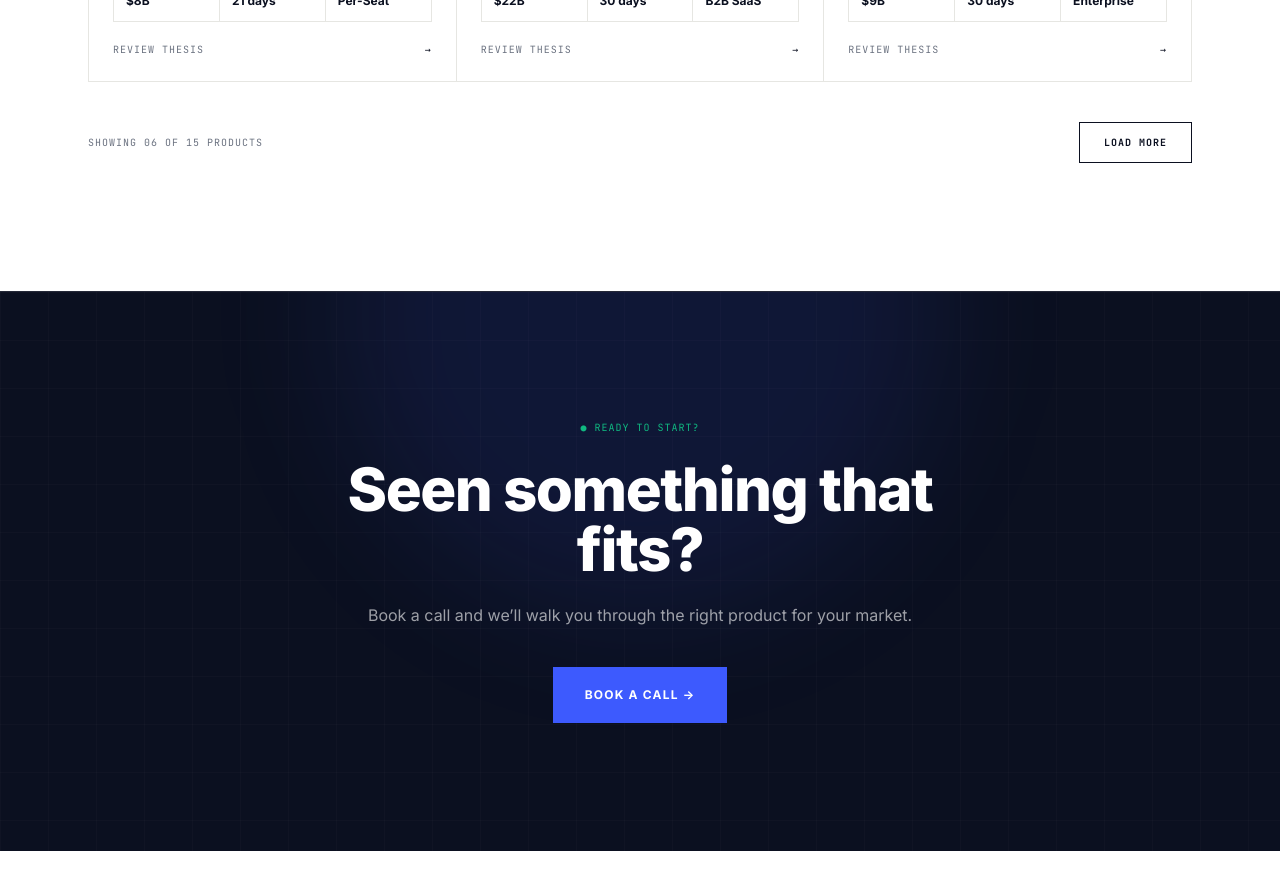
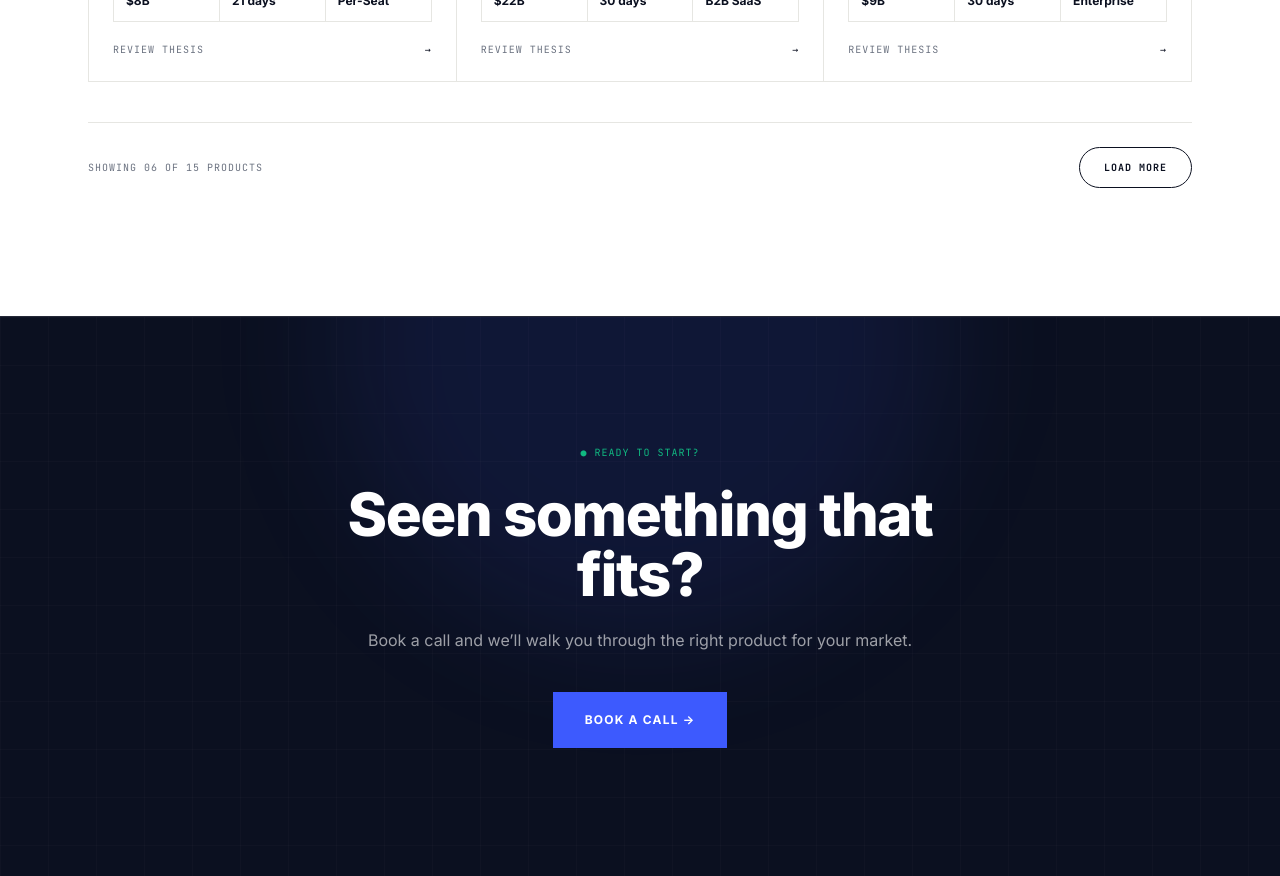
Before and after one commit to sparkai-core/spark-ventures-wireframe, a Next.js app: page /products in a window 1280 px wide. Shown: the part 960-1836 px from the top of the page. Before the commit the page ends 1811 px from the top, so only its background shows below. Built offline with nearby package versions, Linux system fonts and the light colour scheme.

Commit message:
changes in product grid

```diff
--- a/components/Marketplace.tsx
+++ b/components/Marketplace.tsx
@@ -136,14 +136,14 @@ export default function Marketplace() {
             })}
           </div>
 
-          <div className="mt-10 flex flex-col md:flex-row items-center justify-between gap-4">
+          <div className="mt-10 pt-6 border-t border-line flex flex-col md:flex-row items-center justify-between gap-4">
             <span className="font-mono text-[10px] uppercase tracking-widest text-ink-muted">
               Showing {String(visible.length).padStart(2, "0")} of {String(filtered.length).padStart(2, "0")} products
             </span>
             {hasMore && (
               <button
                 onClick={() => setShown((n) => n + PAGE_SIZE)}
-                className="border border-navy text-navy px-6 py-3 font-mono text-[10px] font-bold uppercase tracking-widest hover:bg-navy hover:text-white transition"
+                className="border border-navy rounded-full text-navy px-6 py-3 font-mono text-[10px] font-bold uppercase tracking-widest hover:bg-navy hover:text-white transition"
               >
                 Load More
               </button>
```
